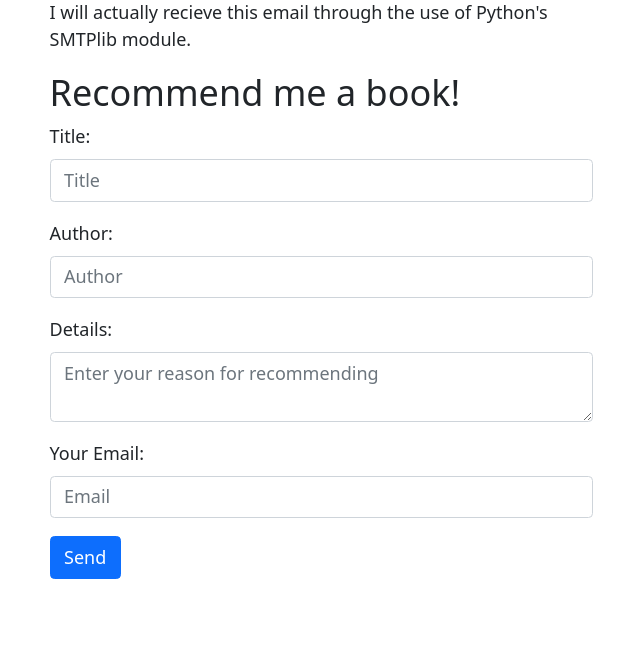
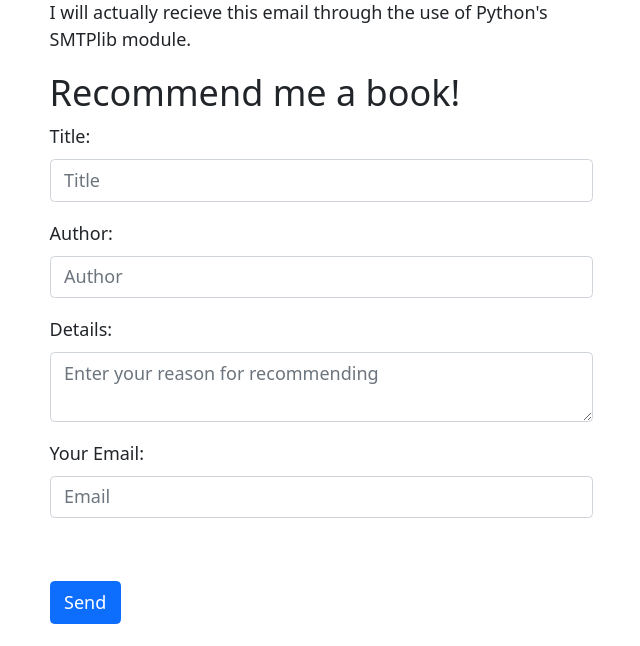
Before and after one commit to emrah-i/Bookshelf, a Flask app: page /rec in a window 1280 px wide. Shown: the part 154-800 px from the top of the page, without its empty margins (319-959 px from the left). Run offline with Flask 3, Linux system fonts and the light colour scheme; some libraries are stand-ins or nearby versions.

Commit message:
ReCAPTCHA

```diff
--- a/main.py
+++ b/main.py
@@ -1,13 +1,16 @@
-from flask import render_template, redirect, request, url_for
+from flask import render_template, redirect, request, url_for, flash
 from models import app, db, Books, BookForm, Delete, RecommendBook, Image, Read, get_image
 from flask_bootstrap import Bootstrap5
 from flask_wtf.csrf import CSRFProtect, validate_csrf
 import smtplib
+import requests
 import os
 
 app.config['SECRET_KEY'] = os.getenv('SECRET_KEY')
 csrf = CSRFProtect(app)
 bootstrap = Bootstrap5(app)
+
+
 
 with app.app_context():
     db.create_all()
@@ -146,12 +149,13 @@ def unread():
 
 @app.route('/rec', methods=['GET', 'POST'])
 def rec():
-    my_email = os.getenv("SMTP_EMAIL")
-    password = os.getenv("SMTP_PASSWORD")
 
     rec = RecommendBook()
     if request.method == 'POST':
         if rec.validate_on_submit():
+            my_email = os.getenv("SMTP_EMAIL")
+            password = os.getenv("SMTP_PASSWORD")
+
             title = rec.title.data
             author = rec.author.data
             details = rec.details.data
@@ -162,11 +166,11 @@ def rec():
             connection.sendmail(from_addr=my_email, to_addrs=my_email,
                                 msg=f'Subject: Book Recommendation!\n\n{title} by {author} was recommended by {their_email}. They recommended this book because: {details}')
             connection.close()
+            flash("<p style='color:green'>Email successfully sent!</p>")
             return redirect(url_for('rec'))
-
         else:
-            message = "<p style='color:red'>*ERROR*</p>"
-            return render_template('rec.html', message=message)
+            flash("<p style='color:red'>Invalid reCAPTCHA</p>")
+            return redirect(url_for('rec'))
 
     return render_template('rec.html', form=rec)
 
--- a/models.py
+++ b/models.py
@@ -1,7 +1,7 @@
 from flask import Flask
 from flask_sqlalchemy import SQLAlchemy
 from sqlalchemy import Column, Integer, String, Boolean
-from flask_wtf import FlaskForm
+from flask_wtf import FlaskForm, RecaptchaField
 from wtforms import StringField, SubmitField, ValidationError, BooleanField, PasswordField, SelectField, EmailField, TextAreaField
 from wtforms.validators import DataRequired, Length
 from bs4 import BeautifulSoup
@@ -12,6 +12,11 @@ app = Flask(__name__)
 db = SQLAlchemy()
 app.config["SQLALCHEMY_DATABASE_URI"] = os.getenv("DATABASE_URL")
 db.init_app(app)
+
+app.config['RECAPTCHA_PUBLIC_KEY'] = '6LfMogUoAAAAABoLzq4NEv_AhoaAfdQLwHy9X15L'
+app.config['RECAPTCHA_PRIVATE_KEY'] = os.getenv('GR_SECRET_KEY')
+
+
 
 def get_image(title):
     headers = {
@@ -71,4 +76,5 @@ class RecommendBook(FlaskForm):
     author = StringField('Author:', validators=[DataRequired(), Length(min=2, max=150)], render_kw={'placeholder': 'Author'})
     details = TextAreaField('Details:', validators=[DataRequired(), Length(min=2, max=500)], render_kw={'placeholder': 'Enter your reason for recommending'})
     email = EmailField('Your Email:', validators=[DataRequired()], render_kw={'placeholder': 'Email'})
+    recaptcha = RecaptchaField()
     send = SubmitField()
--- a/static/styles.css
+++ b/static/styles.css
@@ -4,6 +4,17 @@ html {
 
 #entry-form {
     margin: 7vh auto;
+}
+
+.rec_form .btn {
+    background-color: #0d6efd !important;
+    color: white;
+    font-weight: 450;
+}
+
+.rec_form .btn:hover {
+    background-color: #085cd9 !important;
+    color: white;
 }
 
 #books {
--- a/templates/layout.html
+++ b/templates/layout.html
@@ -5,6 +5,7 @@
     <meta name="viewport" content="width=device-width, initial-scale=1.0">
     <link href="https://cdn.jsdelivr.net/npm/bootstrap@5.0.2/dist/css/bootstrap.min.css" rel="stylesheet" integrity="sha384-EVSTQN3/azprG1Anm3QDgpJLIm9Nao0Yz1ztcQTwFspd3yD65VohhpuuCOmLASjC" crossorigin="anonymous">
     <script src="https://cdn.jsdelivr.net/npm/bootstrap@5.0.2/dist/js/bootstrap.bundle.min.js" integrity="sha384-MrcW6ZMFYlzcLA8Nl+NtUVF0sA7MsXsP1UyJoMp4YLEuNSfAP+JcXn/tWtIaxVXM" crossorigin="anonymous"></script>
+    <script src="https://www.google.com/recaptcha/api.js" async defer></script>
     <link rel="stylesheet" href="static/styles.css">
     <script rel="script" src="static/script.js"></script>
     <link rel="icon" href="static/favicon.ico">
--- a/templates/rec.html
+++ b/templates/rec.html
@@ -6,10 +6,14 @@
 {% block body %}
 <div class="container">
     <div class="row d-flex justify-content-center mt-5">
-        <div class="col-xl-6 col-lg-8 col-md-10 col-11 mt-3">
+        <div class="col-xl-6 col-lg-8 col-md-10 col-11 mt-3 rec_form">
             <p>I will actually recieve this email through the use of Python's SMTPlib module.</p>
             <h2>Recommend me a book!</h2>
-            {{ message }}
+            {% with messages = get_flashed_messages() %}
+                {% for message in messages %}
+                    {{ message|safe }}
+                {% endfor %}
+            {% endwith %}
             <form action="/rec" method="post">
                 {{ form.csrf_token }}
                 {{ render_form(form) }}
```
